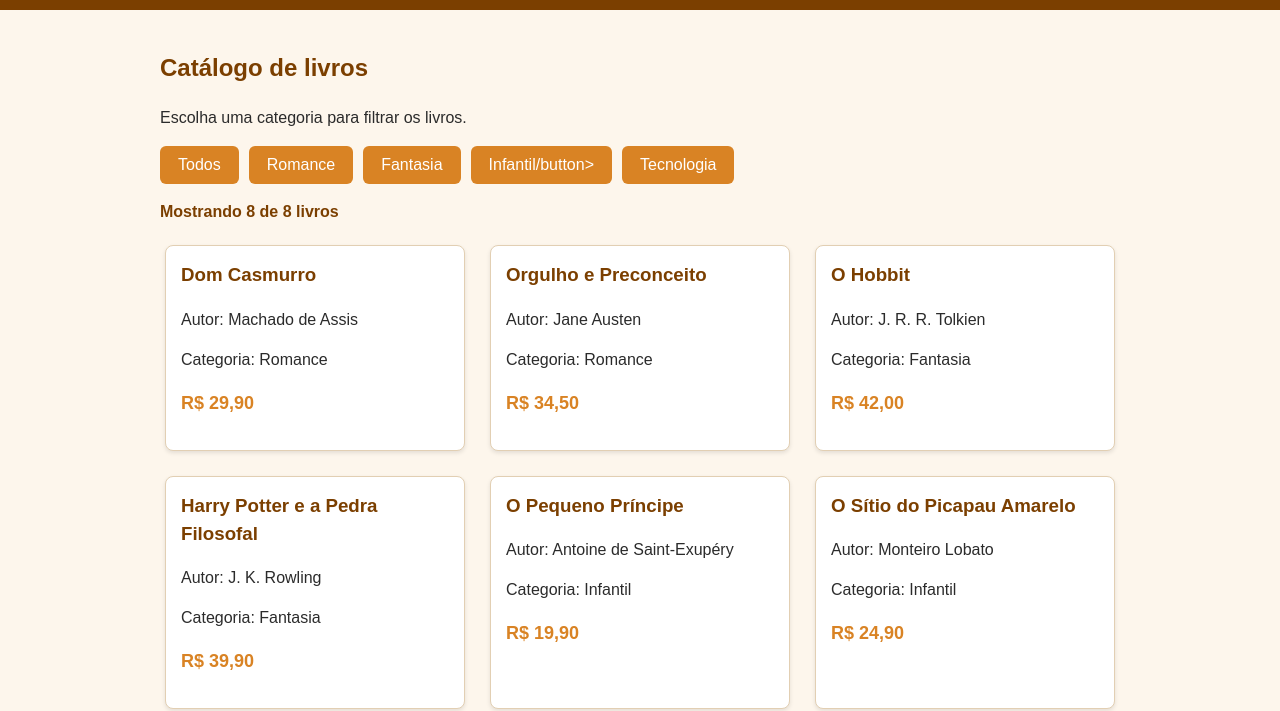
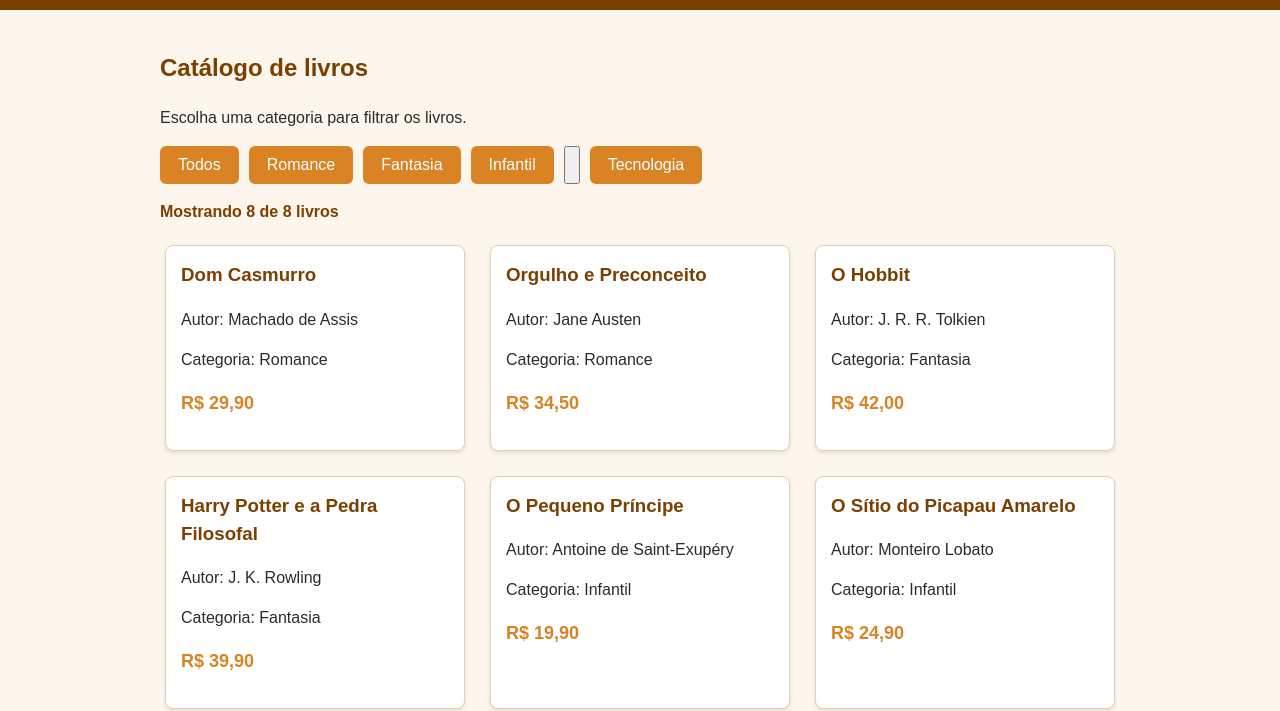
Before and after one commit to tony0089/livrariasenai-antony, a plain HTML site: page catalogo.html in a window 1280 px wide. Shown: the part 96-807 px from the top of the page. Drawn offline with Linux system fonts and the light colour scheme.

Commit message:
pasta print e conserto

```diff
--- a/catalogo.html
+++ b/catalogo.html
@@ -28,7 +28,7 @@
       <button class="botao filtro" data-categoria="todos">Todos</button>
       <button class="botao filtro" data-categoria="Romance">Romance</button>
       <button class="botao filtro" data-categoria="Fantasia">Fantasia</button>
-      <button class="botao filtro" data-categoria="Infantil">Infantil/button>
+      <button class="botao filtro" data-categoria="Infantil">Infantil<button>
       <button class="botao filtro" data-categoria="Tecnologia">Tecnologia</button>
     </section>
 
```
